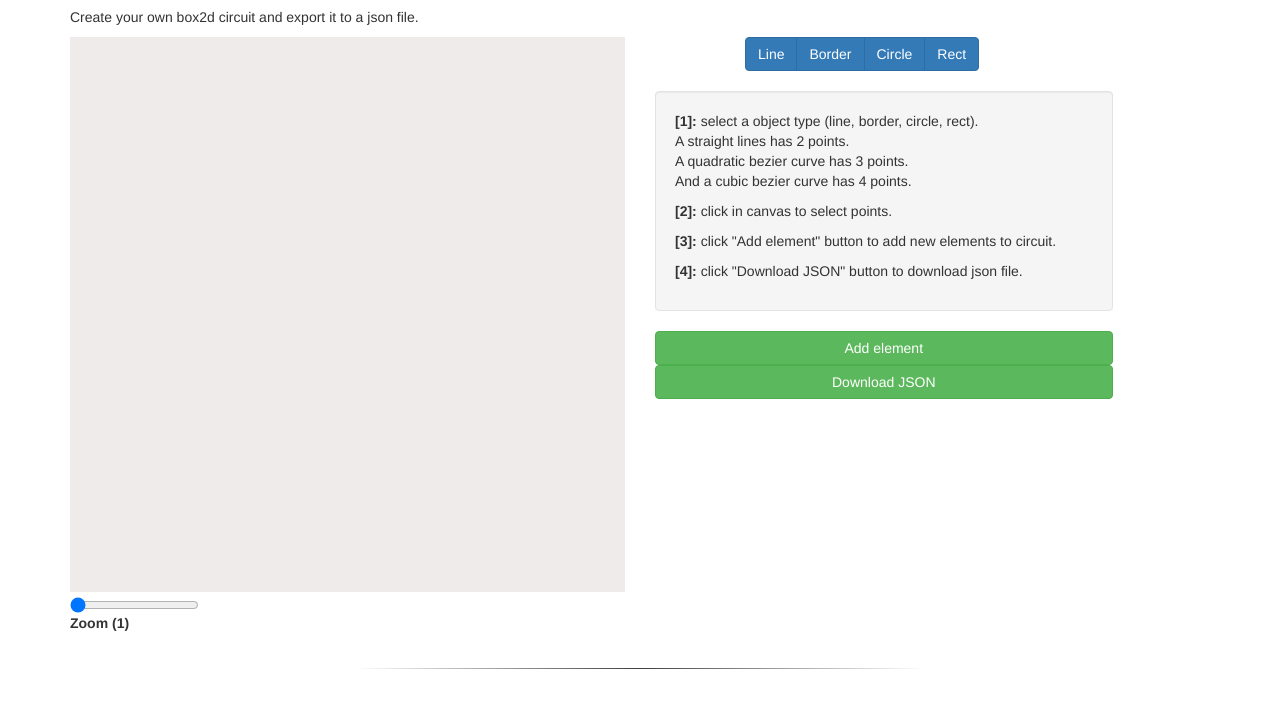
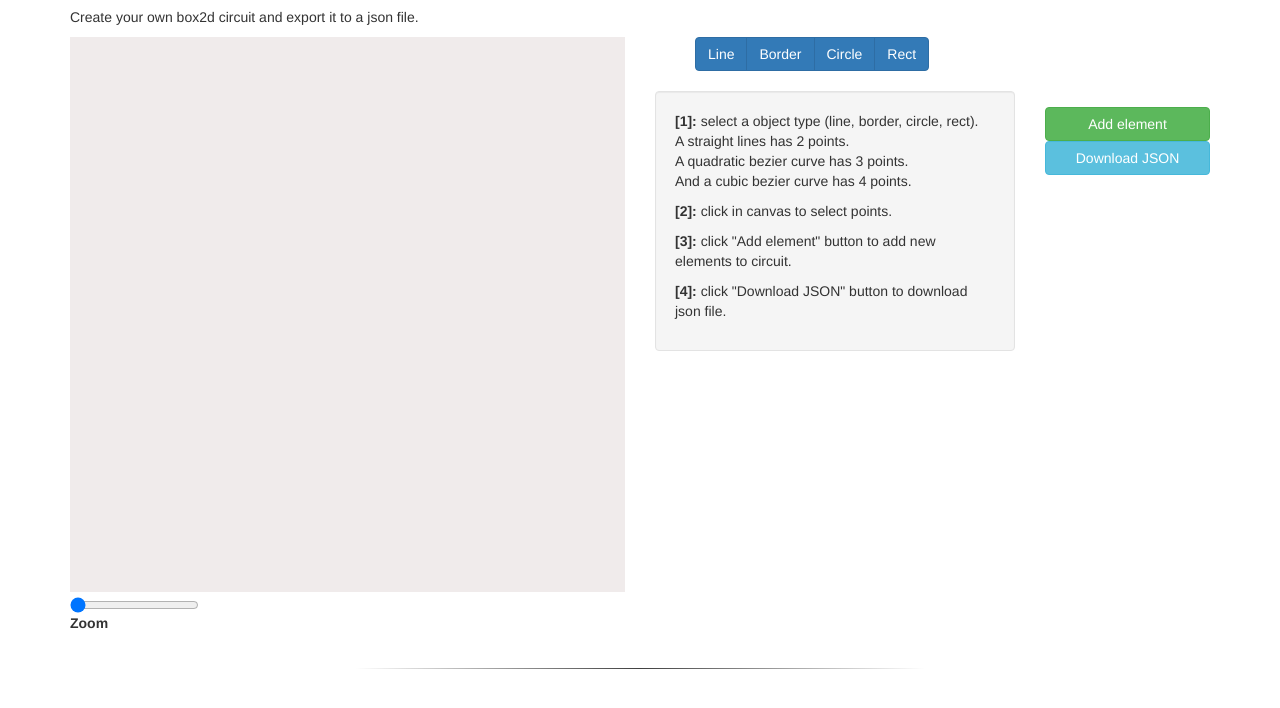
Before and after one commit to Earthlandto/circuitson, a plain HTML site: page index.html in a window 1280 px wide. Shown: the part 56-764 px from the top of the page. Drawn offline with Linux system fonts and the light colour scheme.

Commit message:
Change page style and buttons position

```diff
--- a/index.html
+++ b/index.html
@@ -36,11 +36,11 @@
                     <div>
                         <label>
                             <input type="range" min="1" max="10" value="1" id="zoom">
-                            <p id="zoom-label">Zoom (1)</p>
+                            <p id="zoom-label">Zoom</p>
                         </label>
                     </div>
                 </div>
-                <div class="col-md-5">
+                <div class="col-md-4">
                     <ul>
                         <il class="button-type-body btn-group select-type-pane">
                             <button type="button" class="select-form btn btn-primary" id="createLine">Line</button>
@@ -92,11 +92,15 @@
                                 </div>
                             </div>
                         </il>
+                    </ul>
+                </div>
+                <div class="col-md-2 confirm-json-div">
+                    <ul>
                         <il>
                             <button id="add-object" type="submit" class="btn btn-block btn-success">Add element</button>
                         </il>
                         <il>
-                            <button id="convert-JSON" type="submit" class="btn btn-block btn-success">Download JSON</button>
+                            <button id="convert-JSON" type="submit" class="btn btn-block btn-info">Download JSON</button>
                         </il>
                     </ul>
                 </div>
--- a/stylesheets/style.css
+++ b/stylesheets/style.css
@@ -21,9 +21,9 @@ ul {
 .select-type-pane {
     /*margin-top: 50px;*/
     margin-bottom: 20px;
-    margin-left: 50px;
+    /*margin-left: 30px;*/
+    display: inline-flex;
 }
-
-.form-group {
-    display: inline-block;
+.confirm-json-div{
+    margin-top: 50px;
 }
```
